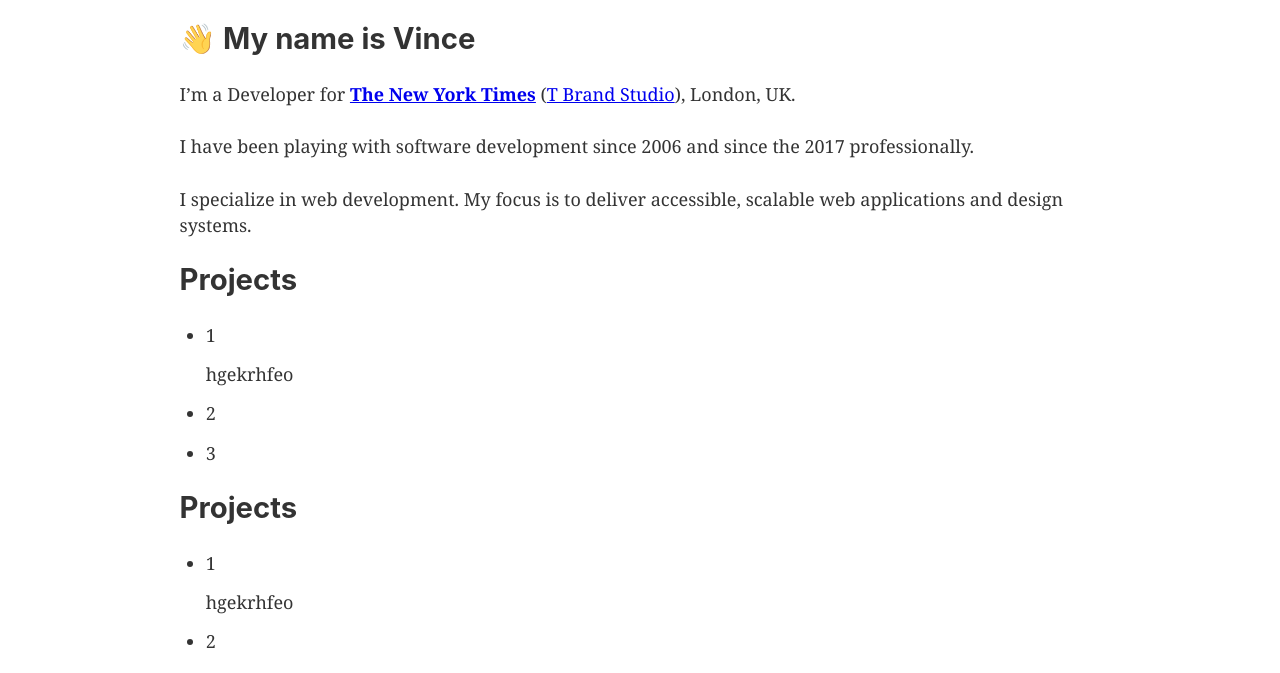
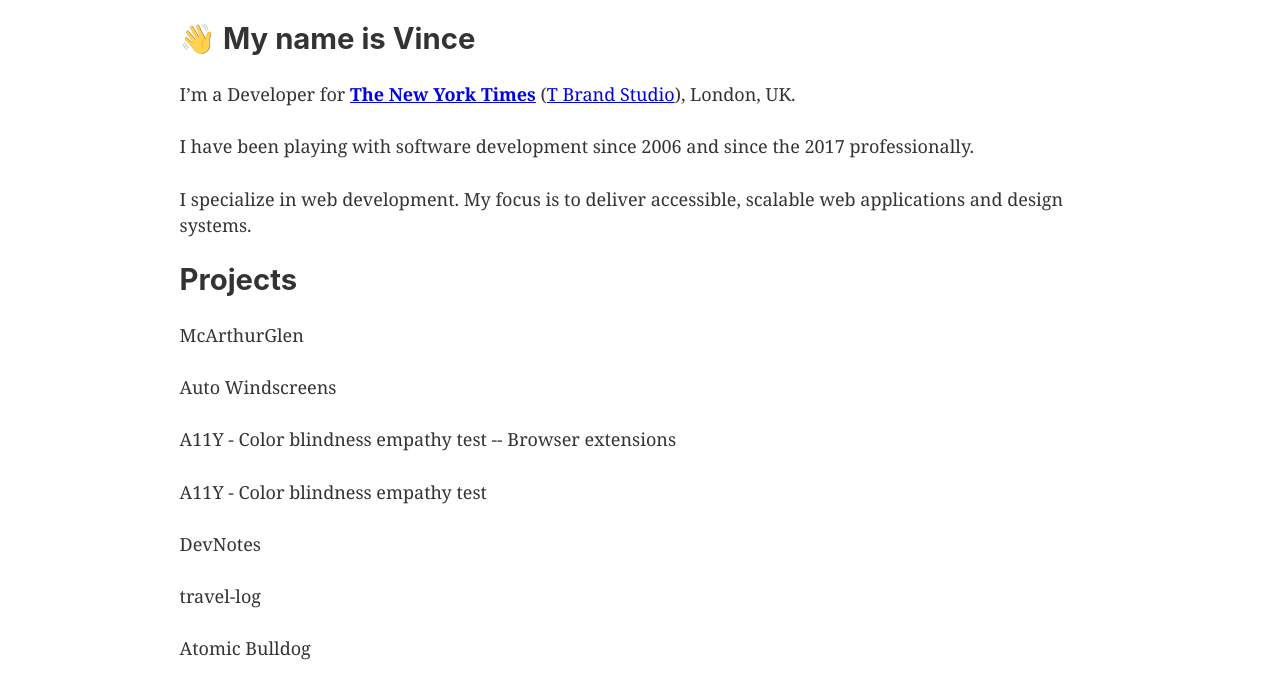
Before and after one commit to vinceumo/vincent-humeau.com, a Gatsby site: page / in a window 1280 px wide. Shown: the part 100-773 px from the top of the page. Built offline with nearby package versions, Linux system fonts and the light colour scheme; Gatsby itself is replaced by a stand-in of ours.

Commit message:
Test with MDX

```diff
--- a/src/content/sections/articles.md
+++ b/src/content/sections/articles.mdx
@@ -4,6 +4,8 @@
 order: 20
 ---
 
+<div>{[1, 3, 4].map(el => <p>{el}</p>)}</div>
+
 - 1
 - 2
 - 3
--- /dev/null
+++ b/src/content/sections/projects.js
@@ -0,0 +1,159 @@
+const data = {
+  projects: [
+    {
+      title: "McArthurGlen",
+      brandColor: "#cd1232",
+      image: "mcarthurglen.jpg",
+      year: "2017/2018",
+      role: "Lead Front End Developer (Dam Digital)",
+      technology: ["SCSS", "vanilla JS", "C#", "Episerver"],
+      links: [
+        {
+          name: "View Project",
+          url: "https://www.mcarthurglen.com/",
+        },
+        {
+          name: "View Case Study",
+          url: "https://www.damdigital.com/look/mcarthurglen/",
+        },
+      ],
+    },
+    {
+      title: "Auto Windscreens",
+      brandColor: "#3db7e4",
+      image: "auto.jpg",
+      year: "2018",
+      role: "Lead Front End Developer (Dam Digital)",
+      technology: ["SCSS", "vanilla JS", "Umbraco"],
+      links: [
+        {
+          name: "View Project",
+          url: "https://www.autowindscreens.co.uk/",
+        },
+        {
+          name: "View Case Study",
+          url: "https://www.damdigital.com/look/auto-windscreens/",
+        },
+      ],
+    },
+    {
+      title: "A11Y - Color blindness empathy test -- Browser extensions",
+      brandColor: "#3c3b5a",
+      image: "a11y-color-blindness-extensions.jpg",
+      year: "2018",
+      role: "Owner",
+      technology: ["WebExtensions API"],
+      description:
+        "👁 Browser extensions to test color blindness and visual impairment. ",
+      links: [
+        {
+          name: "Chrome extension",
+          url:
+            "https://chrome.google.com/webstore/detail/a11y-color-blindness-empa/idphhflanmeibmjgaciaadkmjebljhcc",
+        },
+        {
+          name: "Firefox extension",
+          url:
+            "https://addons.mozilla.org/en-GB/firefox/addon/a11y-color-blindness-test/",
+        },
+        {
+          name: "Browser Extension Code",
+          url:
+            "https://github.com/vinceumo/A11Y-Color-Blindness-Empathy-Test-browser-extensions",
+        },
+      ],
+    },
+    {
+      title: "A11Y - Color blindness empathy test",
+      brandColor: "#acb139",
+      image: "a11y-color-blindness.jpg",
+      year: "2018",
+      role: "Owner",
+      technology: ["Vue.js", "Webpack", "SCSS", "PWA"],
+      description: "👁 Empathy test for color blindness and visual impairment",
+      links: [
+        {
+          name: "View Project",
+          url: "https://vinceumo.github.io/A11Y-Color-Blindness-Empathy-Test/",
+        },
+        {
+          name: "View Code",
+          url: "https://github.com/vinceumo/A11Y-Color-Blindness-Empathy-Test",
+        },
+      ],
+    },
+    {
+      title: "DevNotes",
+      brandColor: "#EDAB1D",
+      image: "devnotes.jpg",
+      year: "2018",
+      role: "Owner",
+      technology: ["Hugo", "Webpack", "SCSS", "PWA", "forestry.io"],
+      description:
+        "✒ DevNotes/ TIL (Today I Learnt) is a collection of things I learned around web development",
+      links: [
+        {
+          name: "View Project",
+          url: "https://vinceumo.github.io/devNotes/",
+        },
+        {
+          name: "View Code",
+          url: "https://github.com/vinceumo/devNotes",
+        },
+      ],
+    },
+    {
+      title: "travel-log",
+      brandColor: "#000000",
+      image: "travel-log.jpg",
+      year: "2019",
+      role: "Owner",
+      technology: ["Hugo", "SCSS", "PWA"],
+      description: "🛫 My Travel Log, build with hugo",
+      links: [
+        {
+          name: "View Project",
+          url: "https://vinceumo.github.io/travel-log",
+        },
+        {
+          name: "View Code",
+          url: "https://github.com/vinceumo/travel-log",
+        },
+      ],
+    },
+    {
+      title: "Atomic Bulldog",
+      brandColor: "#4b7e9e",
+      image: "atomic-bulldog.jpg",
+      year: "2018",
+      role: "Owner",
+      technology: ["SCSS", "Atomic Design", "Node KSS"],
+      description:
+        "🍜 Atomic Bulldog is a Scss(Sass) boilerplate base on atomic design methodology. It integrates Node KSS to automatically generate a live styleguide/pattern library.",
+      links: [
+        {
+          name: "View Project",
+          url: "https://github.com/vinceumo/atomic-bulldog",
+        },
+      ],
+    },
+    {
+      title: "Atomic Bulldog Grid",
+      brandColor: "#ec6ead",
+      image: "atomic-bulldog-grid.jpg",
+      year: "2018",
+      role: "Owner",
+      technology: ["SCSS", "CSS Grid Layout"],
+      description:
+        "CSS (SCSS) grid, base on CSS grid layout with @supports fallback to flexbox (partial support).",
+      links: [
+        {
+          name: "View Project",
+          url: "https://vinceumo.github.io/atomic-bulldog-grid/",
+        },
+      ],
+    },
+  ],
+}
+
+export default data;
--- a/src/content/sections/projects.md
+++ /dev/null
@@ -1,11 +0,0 @@
----
-type: projects
-title: Projects
-order: 10
----
-
-- 1
-
-    hgekrhfeo
-- 2
-- 3
--- /dev/null
+++ b/src/content/sections/projects.mdx
@@ -0,0 +1,10 @@
+---
+type: projects
+title: Projects
+order: 10
+---
+
+import data from "./projects.js";
+
+
+<div>{data.projects.map(project => <p>{project.title}</p>)}</div>
--- a/src/pages/index.js
+++ b/src/pages/index.js
@@ -2,26 +2,26 @@
 import Layout from "../components/layout"
 import SEO from "../components/seo"
 import { graphql } from "gatsby"
+import { MDXRenderer } from "gatsby-plugin-mdx"
 
-const getSectionContent = (type, html) => {
-  return <div dangerouslySetInnerHTML={{ __html: html }} />
-}
+// const getSectionContent = (type, html) => {
+//   return <div dangerouslySetInnerHTML={{ __html: html }} />
+// }
 
 const IndexPage = ({ data }) => {
-  const { allMarkdownRemark, allMdx } = data
-
-  const nodes = [...allMarkdownRemark.nodes,  ...allMdx.nodes];
+  const { allMdx } = data;
+  const { nodes } = allMdx;
   return (
     <Layout>
       <SEO title="Home" />
       <main>
         {nodes
           .sort((a, b) => a.frontmatter.order - b.frontmatter.order)
-          .map(({ html, frontmatter }, index) => {
+          .map(({ frontmatter, body }, index) => {
             return (
               <section key={`content_item_${index}`}>
                 <h2>{frontmatter.title}</h2>
-                {getSectionContent(frontmatter.type, html)}
+                <MDXRenderer>{body}</MDXRenderer>
               </section>
             )
           })}
@@ -34,24 +34,14 @@
 
 export const pageQuery = graphql`
   query {
-    allMarkdownRemark {
-      nodes {
-        html
-        frontmatter {
-          type
-          title
-          order
-        }
-      }
-    }
     allMdx {
       nodes {
-        html
         frontmatter {
           order
           title
           type
         }
+        body
       }
     }
   }
```
Also changed, not shown: src/content/sections/resume.mdx (renamed from src/content/sections/resume.md).
